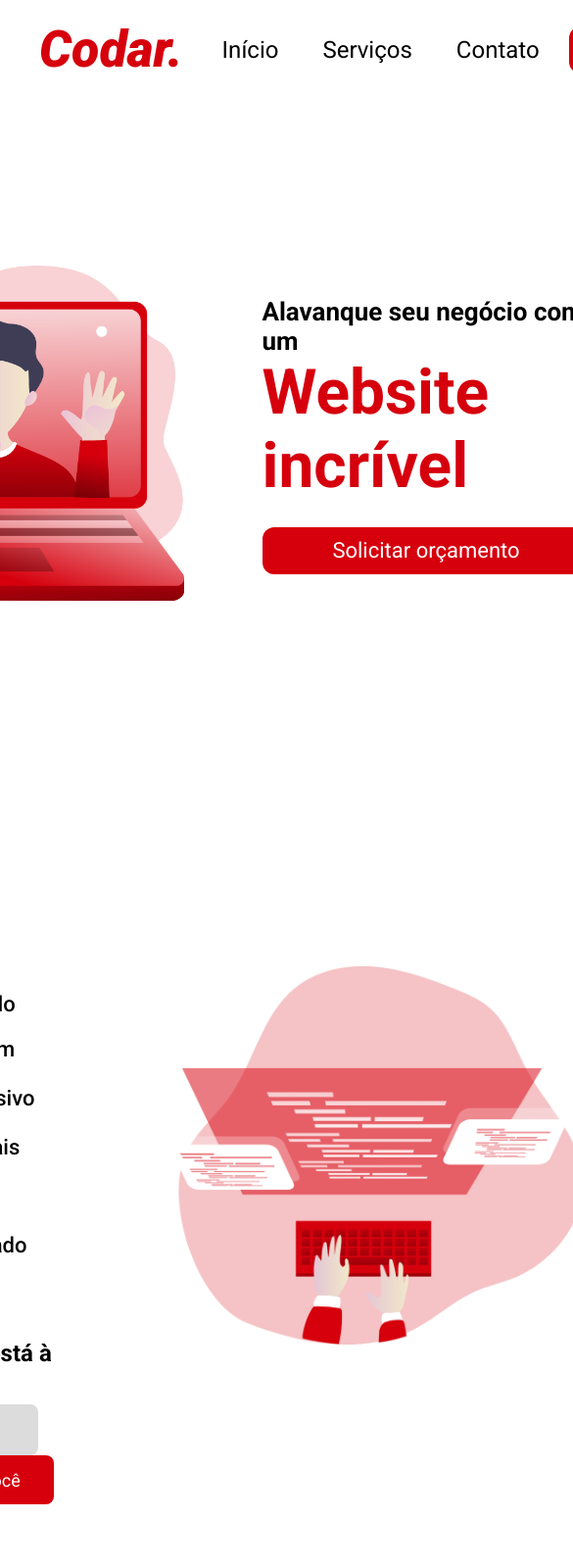
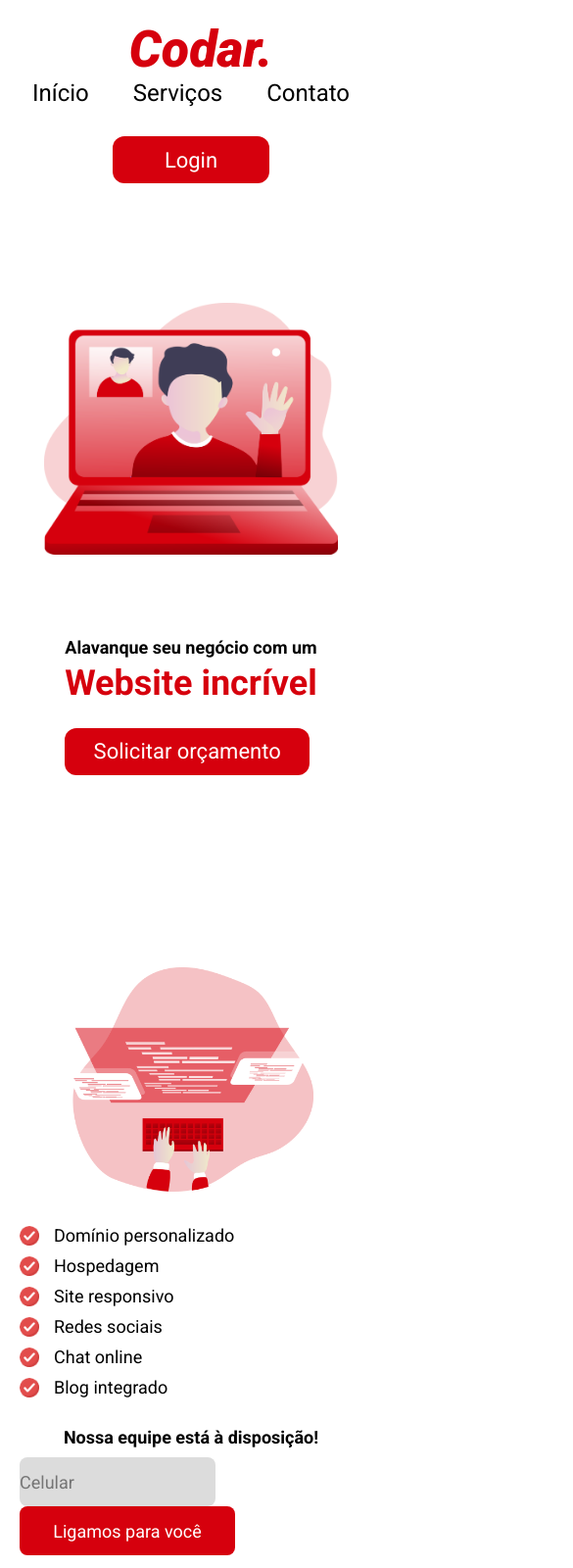
Before and after one commit to wbsantiago/codar-website, a plain HTML site: page index.html in a window 390 px wide. Shown: the top 1600 px of the page at 98% size, 585 px wide, since content can reach past the window. Drawn offline with Linux system fonts and the light colour scheme.

Commit message:
tweaks to make it responsive

```diff
--- a/index.html
+++ b/index.html
@@ -35,7 +35,6 @@
             </div>
         </section>
         <section class="section-page">
-            <div class="section-container">
             <ul class="list-works">
                 <li><img src="assets/checked.png" alt="checked">Domínio personalizado</li>
                 <li><img src="assets/checked.png" alt="checked">Hospedagem</li>
@@ -45,7 +44,7 @@
                 <li><img src="assets/checked.png" alt="checked">Blog integrado</li>
                 <div class="form-contact">
                     <p>Nossa equipe está à disposição!</p>
-                        <div>
+                    <div class="form-contact-div">
                         <input class="form-contact-placeholder" placeholder="Celular" type="text">
                         <button class="form-contact-button">Ligamos para você</button>
                     </div>
@@ -53,7 +52,6 @@
             </ul>
             <div>
                 <img class="coding" src="assets/coding_.png" alt="codind_png">
-                </div>
             </div>
         </section>
 
--- a/style.css
+++ b/style.css
@@ -3,14 +3,20 @@
 *{
     font-family: Roboto;
     text-decoration: none;
-    margin: 0;
+    margin: 0px;
+    padding: 0px;
+}
+
+body {
+    display:flex;
+    flex-direction: column;
 }
 
 header {
     padding: 20px;
     display: flex;
     flex-direction: row;
-    justify-content: space-between;
+    justify-content: space-around;
 }
 
 .logo {
@@ -39,7 +45,7 @@ header {
     flex-direction: row;
     justify-content: space-between;
     gap: 45px;
-    align-items: centerl;
+    align-items: center;
 }
 
 .menu-header-list li {
@@ -60,14 +66,16 @@ header {
 
 .section-intro {
     display: flex;
+    flex-direction: row;
     justify-content: center;
+    gap: 80px;
     align-items: center;
-    gap: 80px;
     height: 686px;
+    margin: 0px 20px;
 }
 
 .video-call {
-    width: 400px;
+    max-width: 400px;
 }
 
 .intro-content {
@@ -98,26 +106,26 @@ header {
 }
 
 .section-page {
-    display: flex;
-    flex-direction: column;
-    align-items: center;
     justify-content: center;
     height: 788px;
+    display: flex;
+    flex-direction: row;
+    align-items: center;
+    gap: 80px;
+    margin: 0px 20px;
 }
 
 .coding {
-    width: 420px;
+    max-width: 400px;
+    margin: auto;
 }
 
 .section-container {
-    display: flex;
-    flex-direction: row;
-    align-items: center;
-    gap: 120px;
+
 }
 
 .list-works {
-    margin-top: 160px;
+    v
 }
 
 .list-works li{
@@ -187,6 +195,7 @@ header {
     flex-direction: row;
     padding: 20px;
     gap: 30px;
+    height: 400px;
     align-items: center;
     justify-content: center;
     margin-top: 120px;
@@ -205,10 +214,10 @@ header {
     width: 400px;
     display: flex;
     flex-direction: row;
-    justify-content: space-around;
-    align-items: center;
+    align-items: flex-start;
     gap: 20px;
     padding: 20px;
+
 }
 
 .section-experience-second {
@@ -218,8 +227,7 @@ header {
     width: 400px;
     display: flex;
     flex-direction: row;
-    justify-content: space-around;
-    align-items: center;
+    align-items: flex-start;
     gap: 20px;
     padding: 20px;
 }
@@ -256,7 +264,7 @@ footer {
     background-color: black;
     color: white;
     align-items: baseline;
-    justify-content: space-around;
+    justify-content: space-evenly;
     paddind: 20px;
     height: 180px;
     margin-top: 60px;
@@ -303,3 +311,103 @@ footer {
     filter: invert(14%) sepia(86%) saturate(5405%) hue-rotate(350deg) brightness(80%) contrast(114%);
     width:25px;
 }
+
+
+@media only screen and (max-width: 835px) {
+    .section-intro {
+        flex-direction: column;
+    }
+
+    .section-page {
+        flex-direction: column-reverse;
+        height: 788px;
+        margin-top: 0px;
+    }
+
+    .list-works {
+        margin-top: 10px;
+    }
+
+    .section-experience {
+        flex-direction: column;
+        margin-top: 180px;
+    }
+
+    header {
+        flex-direction: column;
+        align-items: center;
+    }
+
+    .menu-header {
+        margin: 0px 50px 0px 50px;
+    }
+}
+
+@media only screen and (max-width: 540px) {
+    .footer-container {
+        flex-direction: column;
+        gap: 50px;
+        margin: 220px auto 0px auto;
+    }
+    footer {
+        height: 680px;
+    }
+
+    .menu-header{
+        flex-direction: column;
+    }
+
+    .intro-content h1 {
+        font-size: 36px;
+        text-align: center;
+    }
+
+    .intro-content p {
+        font-size: 18px;
+        text-align: center;
+        margin-bottom: 5px;
+    }
+
+    .intro-content button {
+        width: 250px;
+    }
+
+    .video-call {
+        max-width: 300px;
+    }
+
+    .section-page {
+        gap: 30px;
+    }
+
+    .coding {
+        max-width: 250px;
+    }
+
+    .list-works {
+        margin-top: 0px;
+    }
+
+    .list-works li img {
+        width: 20px;
+    }
+
+    .form-contact {
+        margin-top: 30px;
+        align-items: center;
+    }
+
+    .form-contact p {
+        font-size: 18px;
+    }
+
+    .list-works li {
+        font-size: 18px;
+        font-weight: 400;
+        margin-bottom: 10px;
+    }
+
+    .section-experience {
+        width: 250px;
+    }
+}
```
Lines whose indentation alone changed are shown as unchanged.
